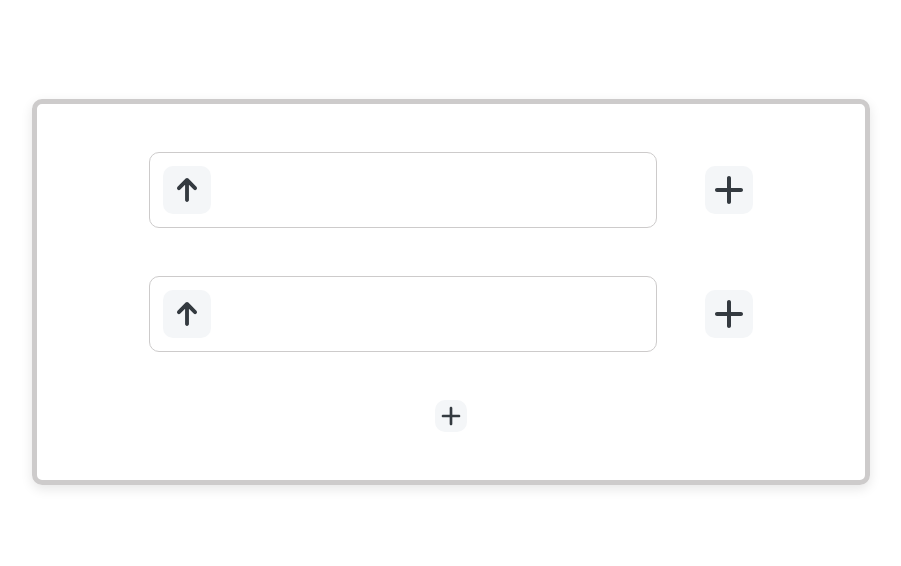
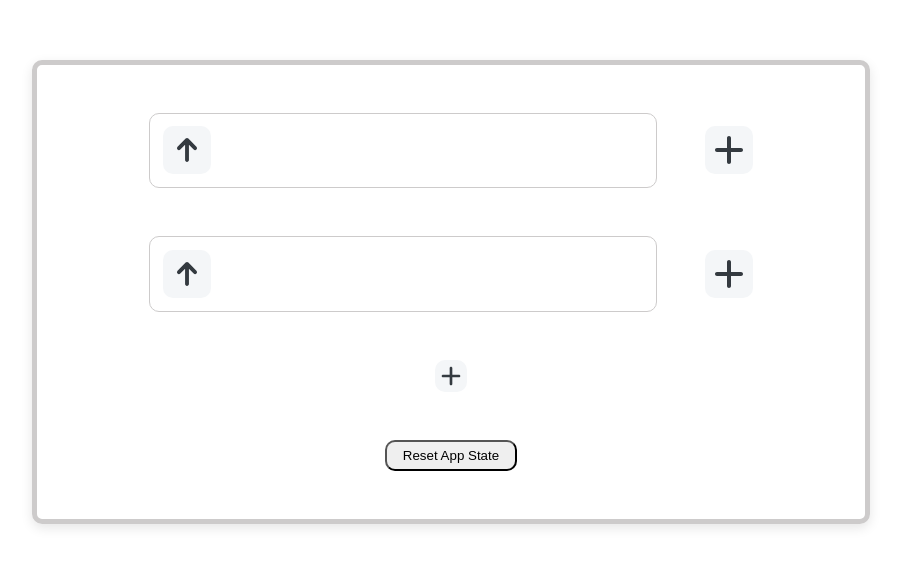
Before and after one commit to sandeep194920/react-assignment, a React (Vite) app: page / in a window 1280 px wide. Shown: the part 116-682 px from the top of the page, without its empty margins (189-1090 px from the left). Built offline with nearby package versions, Linux system fonts and the light colour scheme.

Commit message:
reset button and localStorage class implemented

```diff
--- a/src/App.css
+++ b/src/App.css
@@ -9,7 +9,7 @@
   padding: 3rem 7rem;
   box-shadow: 0 4px 12px var(--common-box-shadowclr);
   border: 5px solid var(--votes-container-brdrclr);
-  border-radius: 10px;
+  border-radius: var(--border-radius-default);
 }
 
 .votes-container {
@@ -17,7 +17,7 @@
   border: 1px solid var(--votes-container-brdrclr);
   min-width: 30rem;
   max-width: fit-content;
-  border-radius: 10px;
+  border-radius: var(--border-radius-default);
   justify-content: flex-start;
   gap: 1.4rem;
   padding: 0.8rem;
@@ -33,7 +33,7 @@
 .icon {
   width: 3rem;
   height: 3rem;
-  border-radius: 10px;
+  border-radius: var(--border-radius-default);
   cursor: pointer;
 }
 
@@ -59,3 +59,9 @@
 .icon-selected:hover {
   background-color: var(--selected-icon-hvr);
 }
+
+.reset-btn {
+  padding: 0.4rem 1rem;
+  border-radius: var(--border-radius-default);
+  cursor: pointer;
+}
--- a/src/App.tsx
+++ b/src/App.tsx
@@ -5,7 +5,7 @@ import useGlobalContext from './context/useGlobalContext'
 
 function App() {
   // Could've defined this state here, but number of rows of upvotes are globally same throughout the app, hence definded it in global ctx
-  const { voteGroups, addVoteGroups } = useGlobalContext()
+  const { voteGroups, addVoteGroups, resetAppState } = useGlobalContext()
   return (
     <main className="main-container">
       {[...Array(voteGroups)].map((_, index) => (
@@ -13,6 +13,9 @@ function App() {
       ))}
       {/* This add icon was not part of requirement, but added this so that multiple lists can be tested */}
       <Icon size="small" iconType="plus" onClick={addVoteGroups} />
+      <button className="reset-btn" onClick={resetAppState}>
+        Reset App State
+      </button>
     </main>
   )
 }
--- a/src/context/Context.tsx
+++ b/src/context/Context.tsx
@@ -7,6 +7,7 @@ type AppContextType = {
   addVoteGroups: () => void
   getVote: (voteID: number) => VoteRowType
   updateVote: (voteID: number, vote: VoteRowType) => void
+  resetAppState: () => void
 }
 
 const AppContext = createContext<AppContextType>({
@@ -14,6 +15,7 @@ const AppContext = createContext<AppContextType>({
   addVoteGroups: () => {},
   getVote: () => initialStore.votes[0],
   updateVote: () => {},
+  resetAppState: () => {},
 })
 
 const AppProvider: FC<{ children: ReactNode }> = ({ children }) => {
@@ -34,6 +36,10 @@ const AppProvider: FC<{ children: ReactNode }> = ({ children }) => {
     store.setRow(voteID, vote)
   }
 
+  const resetAppState = () => {
+    store.resetStore()
+  }
+
   return (
     <AppContext.Provider
       value={{
@@ -41,6 +47,7 @@ const AppProvider: FC<{ children: ReactNode }> = ({ children }) => {
         addVoteGroups,
         getVote,
         updateVote,
+        resetAppState,
       }}
     >
       {children}
--- a/src/index.css
+++ b/src/index.css
@@ -9,6 +9,7 @@
   --selected-icon-clr: #253cf2;
   --selected-icon-bgclr: #e5e8fd;
   --common-box-shadowclr: #0000001a;
+  --border-radius-default: 10px;
 }
 
 body {
--- a/src/utils/localStorageCrud.ts
+++ b/src/utils/localStorageCrud.ts
@@ -73,6 +73,11 @@ class LocalStorage {
     return this.#getStore().voteGroups
   }
 
+  resetStore() {
+    this.#updateStore(initialStore)
+    window.location.reload()
+  }
+
   // Private methods
 
   #getStore(): StoreType {
@@ -82,7 +87,6 @@ class LocalStorage {
   }
 
   #updateStore(store: StoreType) {
-    console.log('REEACHED HERE')
     localStorage.setItem('localStore', JSON.stringify(store))
   }
 
```
